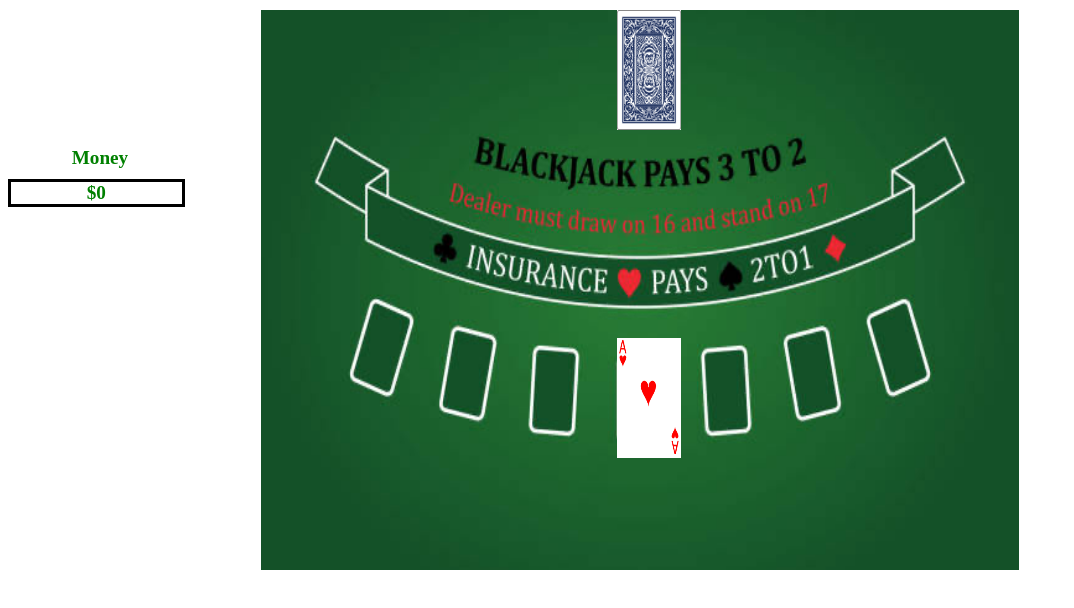
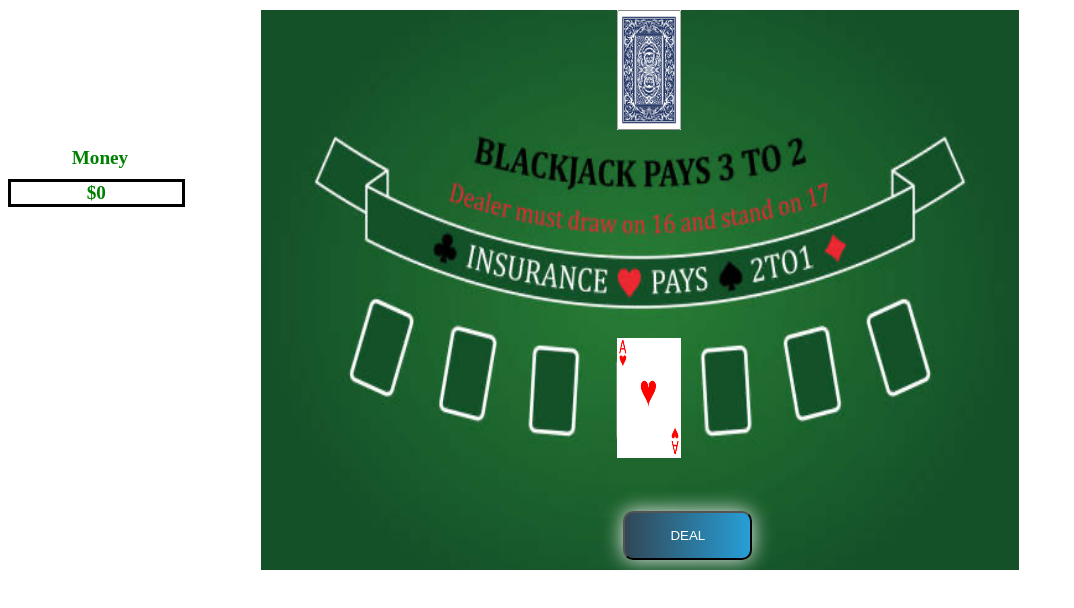
Before and after one commit to valensh1/Projects, a plain HTML site: page War/index.html in a window 1280 px wide. Shown: the part 118-726 px from the top of the page, without its empty margins (0-1074 px from the left). Drawn offline with nearby package versions, Linux system fonts and the light colour scheme.

Commit message:
War changes as of 12-15-20 at 323pm

```diff
--- a/War/app.js
+++ b/War/app.js
@@ -68,7 +68,7 @@ let cardsIndex = [];
     }))
 
 
-
+//-----------------------------------------------CLASS CREATIONS--------------------------------------------------------
 class Cards {
 constructor(playingCards){
     this.cards = playingCards;
@@ -96,11 +96,24 @@ shuffle() {
         for (let j = halfOfNoMatchesCalc + 1 ; j < noMatchesLength; j++){
         shuffledDeckArray.push(noMatches[j]);
         }
+        this.completeShuffledDeck(shuffledDeckArray);
         return shuffledDeckArray; // This will return a completely shuffled deck of cards by index number to then use to pull up actual card from the sorted playingCards variable
     }
+
+completeShuffledDeck(shuffledDeckArray) {
+        let completeShuffledDeck = [];
+        for (let i = 0; i < this.cards.length; i++){
+            completeShuffledDeck.push(this.cards[shuffledDeckArray[i]]);
+        }
+        return completeShuffledDeck;
+}
+
+
+
 }
 
 const deck1 = new Cards(playingCards);
+console.log(deck1.cards);
 
 
 
--- a/War/index.html
+++ b/War/index.html
@@ -23,6 +23,7 @@
         <img id="card-table" class="card-table" src="./Images/Black Jack Table.png" alt="Black Jack Table">
             <img id="dealerCard-faceDown"src="./Images/Back of Playing Card.jpg" alt="Dealer Card Facing Down">
             <img id="player1Card1" class="player1-Cards" src="./Images/AceHearts.png">
+            <button id="deal-button">DEAL</button>
         <div id="winLose-modal-container" class="winLosemodal">
             <div id="winLoseModal" class="winLosemodal">
                 <p id="modal-paragraph" class="winLosemodal">Player 1 Wins</p>
--- a/War/sytle.css
+++ b/War/sytle.css
@@ -80,6 +80,44 @@ body {
     bottom: 20%;
     visibility: visible; /*----------------------------Need to Toggle Visibility on This----------------------------------------*/
 }
+/*
+#deal-button {
+    position: absolute;
+    bottom: 0%;
+    left: 45%;
+    height: 4vh;
+    width: 7vw;
+    color: green;
+    background-color:white;
+    font: bold;
+    border-radius: 15px;
+}
+*/
+
+
+#deal-button {background-image: linear-gradient(to right, #314755 0%, #26a0da  51%, #314755  100%)}
+#deal-button {
+   position: absolute;
+   bottom: 0%;
+   left: 46.5%;
+   margin: 10px;
+   padding: 15px 45px;
+   text-align: center;
+   text-transform: uppercase;
+   transition: 0.5s;
+   background-size: 200% auto;
+   color: white;
+   box-shadow: 0 0 20px #eee;
+   border-radius: 10px;
+   display: block;
+ }
+
+ #deal-button:hover {
+   background-position: right center; /* change the direction of the change here */
+   color: #fff;
+   text-decoration: none;
+ }
+
 
 /*---------------------------MODALS-----------------------------------------------------------*/
 .winLosemodal {
```
